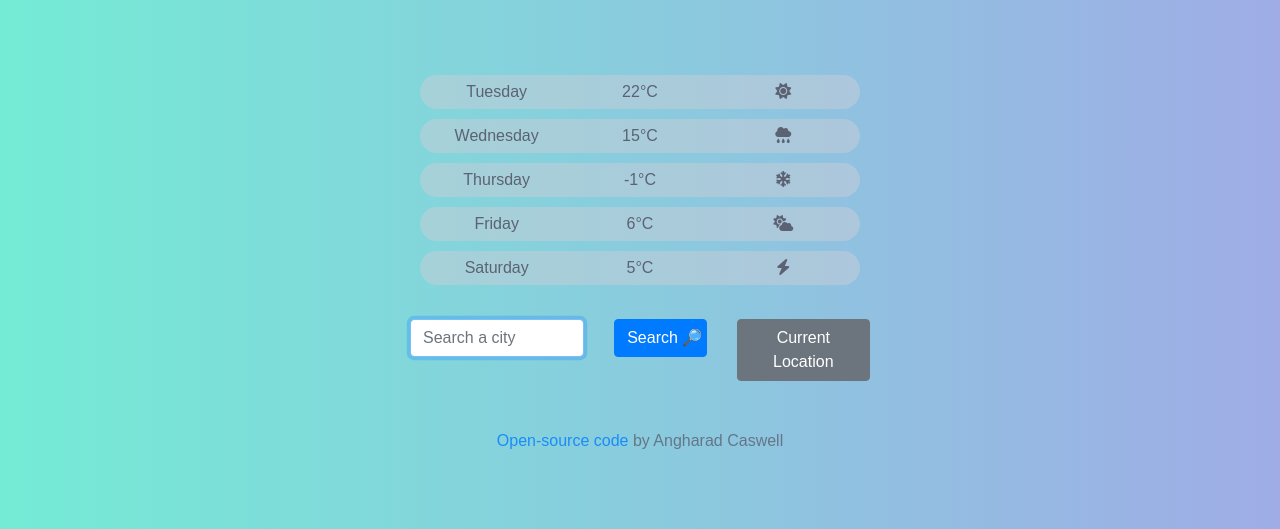
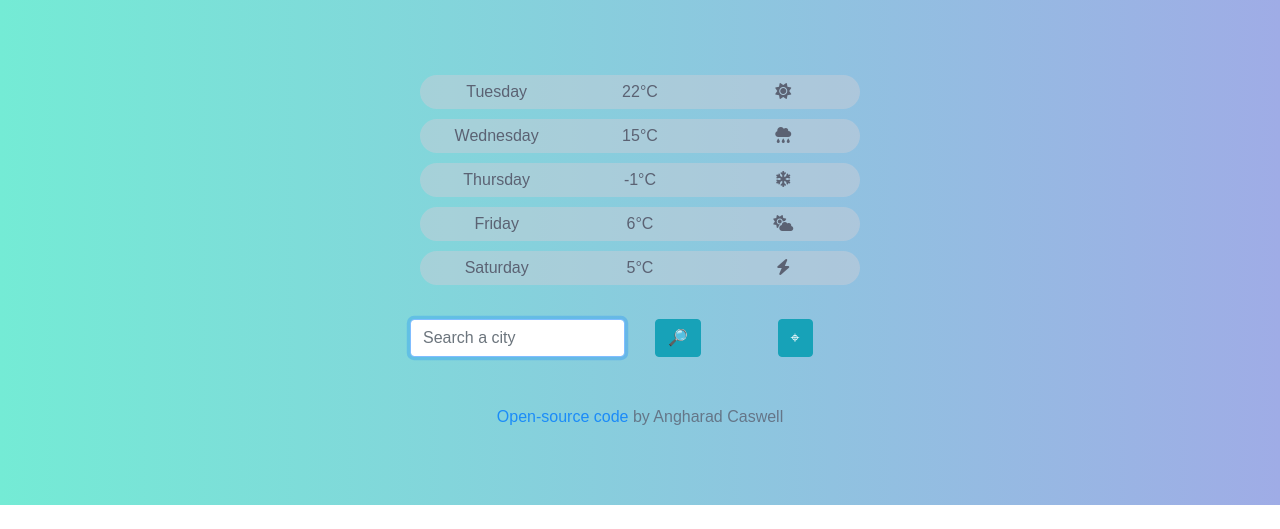
Before and after one commit to angharadcaswell/shecodes-challenge, a plain HTML site: page index.html in a window 1280 px wide. Shown: the part 362-891 px from the top of the page. After the commit the page ends 867 px from the top, so only its background shows below. Drawn offline with nearby package versions, Linux system fonts and the light colour scheme; a web font is replaced by a local one.

Commit message:
Added emojis for search and current location buttons

```diff
--- a/index.html
+++ b/index.html
@@ -141,16 +141,15 @@
     </br>
 
 
-    <form class="search" id="search-form">
+    <form class="search mb-3" id="search-form">
         <div class="row">
-            <div class="col-5">
+            <div class="col-6">
                 <input type="text" placeholder="Search a city" class= "form-control w-100" autofocus="on" autocomplete="off" id="city-input" />
             </div>
             <div class="col-3">
-                <input type="submit" value="Search 🔎"  class="btn btn-primary w-100 searchbutton">
-            </div>
-            <div class="col-4">
-                <button class="btn btn-secondary" type="button" id="current-location">Current Location</button>
+                <input type="submit" value="🔎"  class="btn btn-info w-10 searchbutton">
+            </div><div class="col-3">
+                <button class="btn btn-info w-10" type="button" id="current-location">⌖</button>
             </div>
         </div>
 </br>
```
